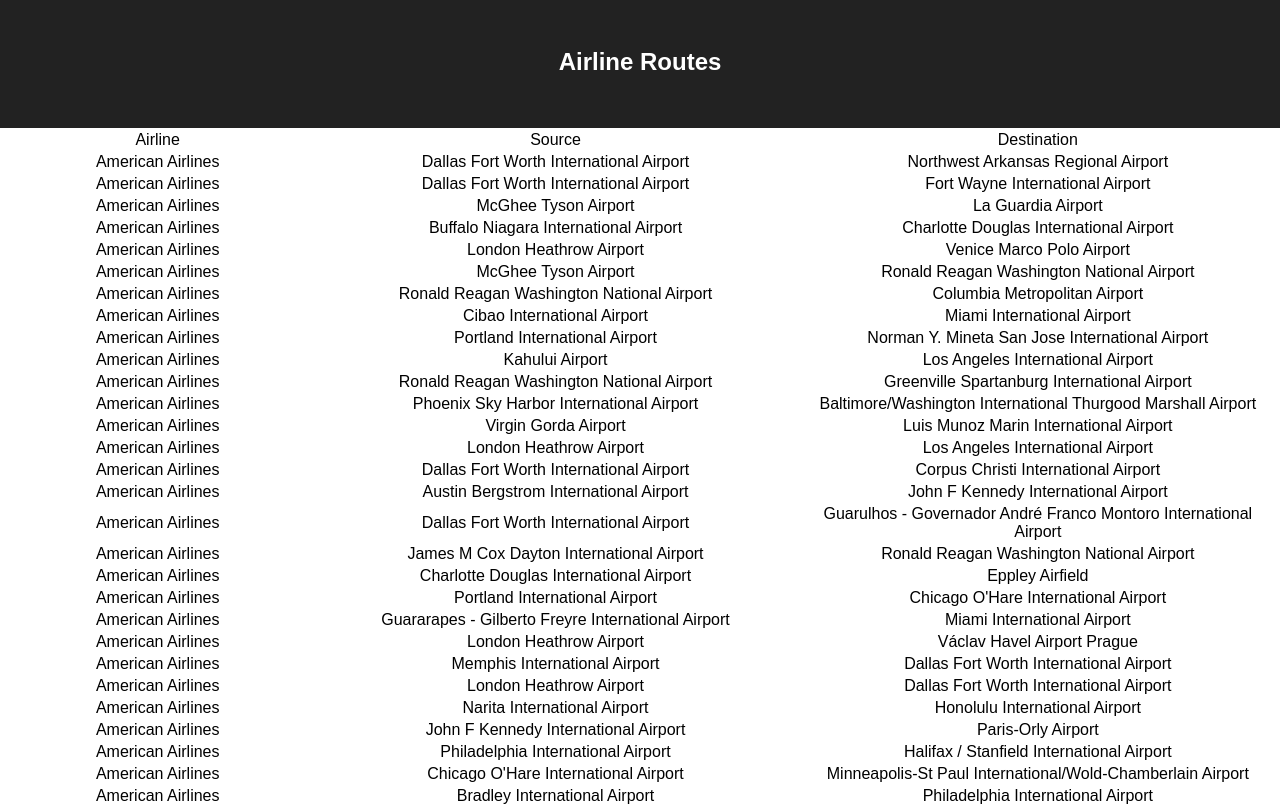
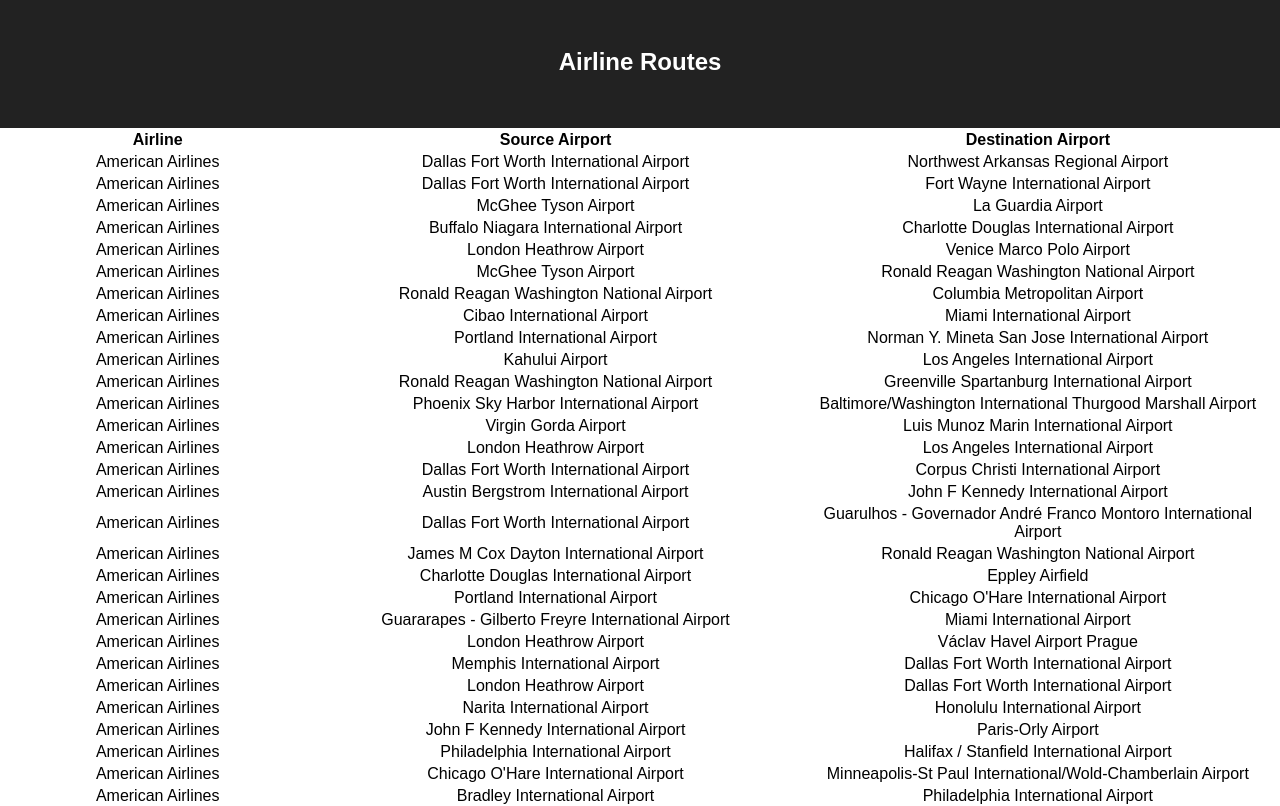
Before and after one commit to tdronkers04/airline-routes, a React (Create React App) app: page / in a window 1280 px wide. Shown: the top 806 px of the page. Built offline with nearby package versions, Linux system fonts and the light colour scheme.

Commit message:
4 refactor Routes component into Table component

```diff
--- a/src/App.js
+++ b/src/App.js
@@ -1,7 +1,22 @@
 import React from 'react';
 import './App.css';
-import data from './data'
-import Routes from './components/Routes';
+import data, { getAirlineById, getAirportByCode } from './data'
+import Table from './components/Table';
+
+const columns = [
+  {name: 'Airline', property: 'airline'},
+  {name: 'Source Airport', property: 'src'},
+  {name: 'Destination Airport', property: 'dest'},
+];
+
+const formatValue = (property, name) => {
+  switch(property) {
+    case 'airline':
+      return getAirlineById(name);
+    default:
+      return getAirportByCode(name);
+  }
+}
 
 const App = () => {
   return (
@@ -10,7 +25,7 @@ const App = () => {
         <h1 className="title">Airline Routes</h1>
       </header>
       <section>
-        <Routes routes={data.routes}/>
+        <Table className="routes-table" columns={columns} rows={data.routes} format={formatValue}/>
       </section>
     </div>
   )
--- a/src/components/Routes.js
+++ /dev/null
@@ -1,32 +0,0 @@
-import React from 'react'
-import { getAirlineById, getAirportByCode } from '../data'
-
-const Route = ({ route }) => {
-  return (
-    <tr>
-      <td>{getAirlineById(route.airline)}</td>
-      <td>{getAirportByCode(route.src)}</td>
-      <td>{getAirportByCode(route.dest)}</td>
-    </tr>
-  )
-}
-
-const Routes = ({ routes }) => {
-
-  return (
-    <table>
-      <thead>
-        <tr>
-          <td>Airline</td>
-          <td>Source</td>
-          <td>Destination</td>
-        </tr>
-      </thead>
-      <tbody>
-        {routes.map(route => <Route key={JSON.stringify(route)} route={route} />)}
-      </tbody>
-    </table>
-  )
-}
-
-export default Routes
--- /dev/null
+++ b/src/components/Table.js
@@ -0,0 +1,26 @@
+import React from 'react'
+
+const Table = ({ columns, rows, format }) => {
+  return (
+    <table>
+      <thead>
+        <tr>
+          {columns.map(column => <th key={column.name}>{column.name}</th>)}
+        </tr>
+      </thead>
+      <tbody>
+        {rows.map(row => {
+          return (
+            <tr key={JSON.stringify(row)}>
+              <td>{format('airline', row.airline)}</td>
+              <td>{format('src', row.src)}</td>
+              <td>{format('dest', row.dest)}</td>
+            </tr>
+          )
+        })}
+      </tbody>
+    </table>
+  )
+}
+
+export default Table
```
